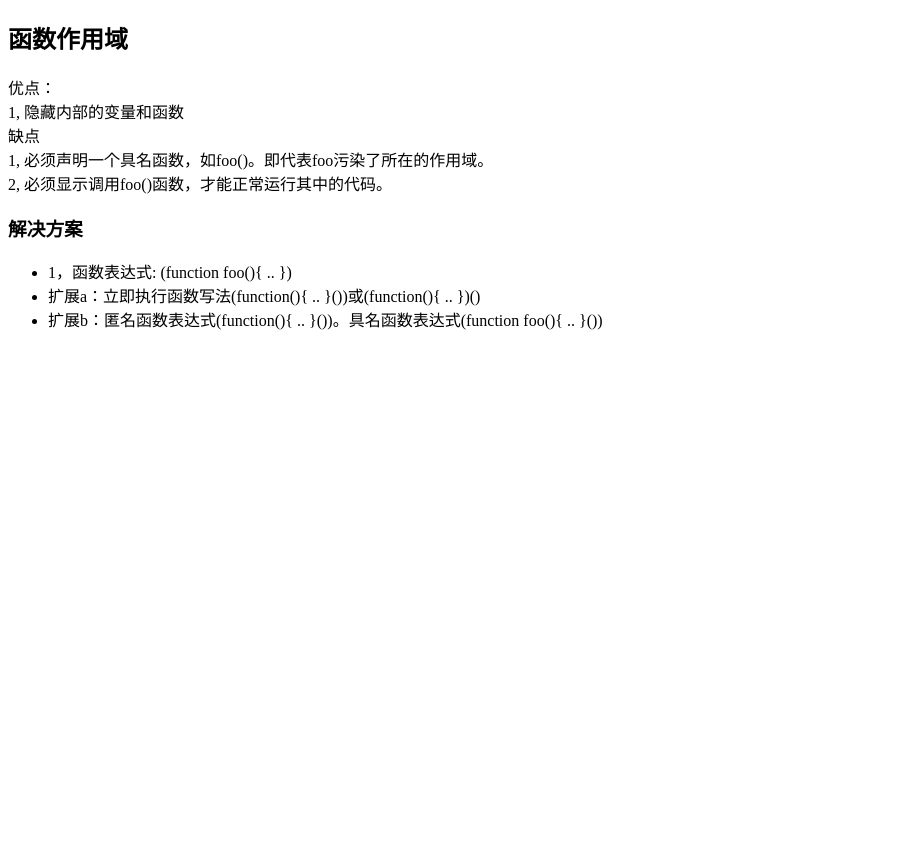
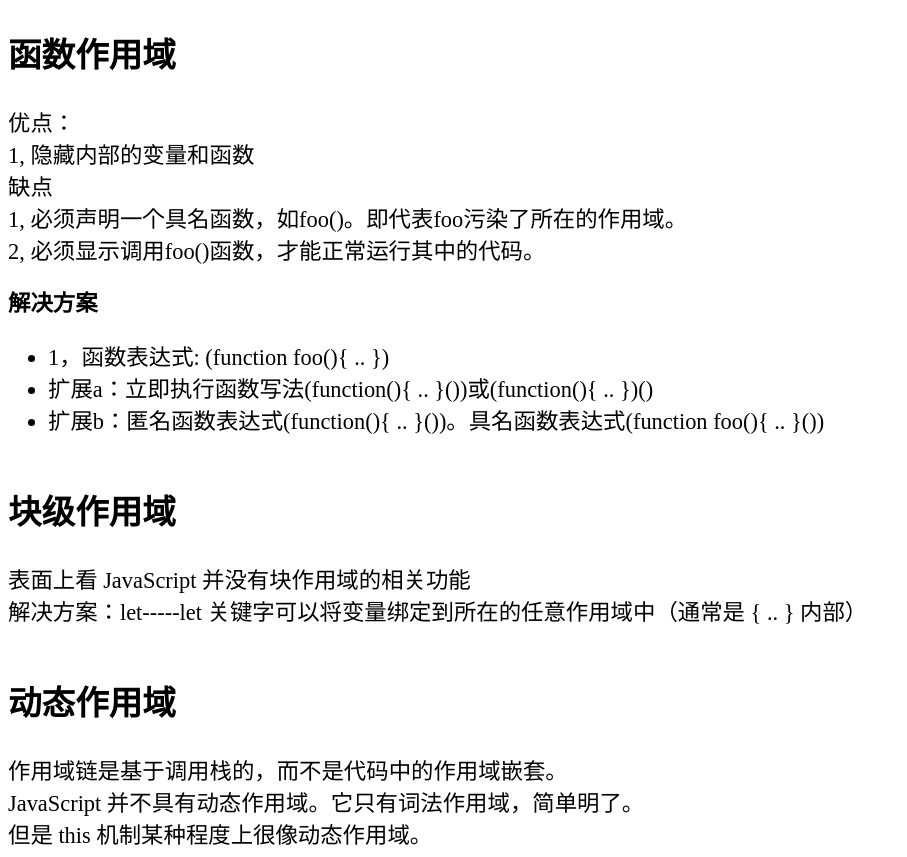
Before and after one commit to smart-jerry/jerry-css, a plain HTML site: page demo/js-demo/函数作用域和块作用域.html in a window 1280 px wide. Shown: the whole page, without its empty margins (0-907 px from the left). Before the commit the page ends 800 px from the top, so only its background shows below. Drawn offline with Linux system fonts and the light colour scheme.

Commit message:
函数作用域和块作用域

```diff
--- a/demo/js-demo/函数作用域和块作用域.html
+++ b/demo/js-demo/函数作用域和块作用域.html
@@ -4,7 +4,7 @@
     <meta charset="UTF-8">
     <title>函数作用域和块作用域</title>
 </head>
-<body>
+<body style="font-size: 1.4rem;">
 <div>
     <h2>函数作用域</h2>
     <div>优点：</div>
@@ -14,8 +14,8 @@
         1, 必须声明一个具名函数，如foo()。即代表foo污染了所在的作用域。<br />
         2, 必须显示调用foo()函数，才能正常运行其中的代码。
     </div>
-    <div>
-        <h3>解决方案</h3>
+    <div style="margin-top: 20px;">
+        <b>解决方案</b>
         <ul>
             <li>1，函数表达式: (function foo(){ .. })</li>
             <li>扩展a：立即执行函数写法(function(){ .. }())或(function(){ .. })()</li>
@@ -23,9 +23,26 @@
         </ul>
     </div>
 </div>
+<div style="margin-top: 50px;">
+    <h2>块级作用域</h2>
+    <div>表面上看 JavaScript 并没有块作用域的相关功能</div>
+    <div>解决方案：let-----let 关键字可以将变量绑定到所在的任意作用域中（通常是 { .. } 内部）</div>
+</div>
+
+
+<div style="margin-top: 50px;">
+    <h2>动态作用域</h2>
+    <div>作用域链是基于调用栈的，而不是代码中的作用域嵌套。</div>
+    <div> JavaScript 并不具有动态作用域。它只有词法作用域，简单明了。<br />
+        但是 this 机制某种程度上很像动态作用域。</div>
+</div>
 </body>
 </html>
 <script>
+    /*
+    * 一，函数作用域
+    *
+    * */
     var a=3;
     function foo () {
         a=5;
@@ -33,4 +50,62 @@
     }
     foo();
     console.log(a);// 5
+
+    /*
+    * 二，块作用域----用var申明
+    * 问题：if和for内部申明的变量外部都可以访问？
+    * 原因：当使用 var 声明变量时，它写在哪里都是一样的，因为它们最终都会属于外部作用域。
+    * 解决方案：用let
+    * */
+    // 块作用域-demo1
+    for (var i = 0; i < 10; i++) {
+        console.log(i + '====i');
+    }
+    console.log(i);// 10
+
+    // 块作用域-demo2
+    if(true){
+    	var test = '我是if内部的';
+    }
+    // 当使用 var 声明变量时，它写在哪里都是一样的，因为它们最终都会属于外部作用域。
+    console.log(test);// 我是if内部的
+
+    // 块作用域-demo3
+    var obj={a:8};
+    with(obj){
+        a = 1;
+        b = 2;
+        c = 3;
+    }
+    console.log(obj, b, c);// {a:1}，2, 3
+
+
+    // 块作用域-demo4
+    if(true){
+    	let m = 5; //let 关键字可以将变量绑定到所在的任意作用域中（通常是 { .. } 内部）
+    	console.log('if内部：'+m);
+    }
+    console.log(m);// ReferenceError: m is not defined
+
+
+
+    /*
+     * 三，动态作用域
+     * 作用域链是基于调用栈的，而不是代码中的作用域嵌套。
+     * */
+    // 动态作用域-demo1
+    function foo1() {
+        // 打印2的原因：因为当 foo() 无法找到 a 的变量引用时，会顺着调用栈在调用 foo() 的地方查找 a ，而不是在嵌套的词法作用域链中向上查找。
+        console.log( 'foo1中的a='+a ); // 2
+    }
+    function bar1() {
+        var a = 3;
+        foo1();
+        function foo2 () {
+            console.log('foo2中的a='+a); // 3
+        }
+        foo2();
+    }
+    var a = 2;
+    bar1();
 </script>
```
Also changed, not shown: demo/js-demo/欺骗词法作用域.html (+4 -1 lines).
